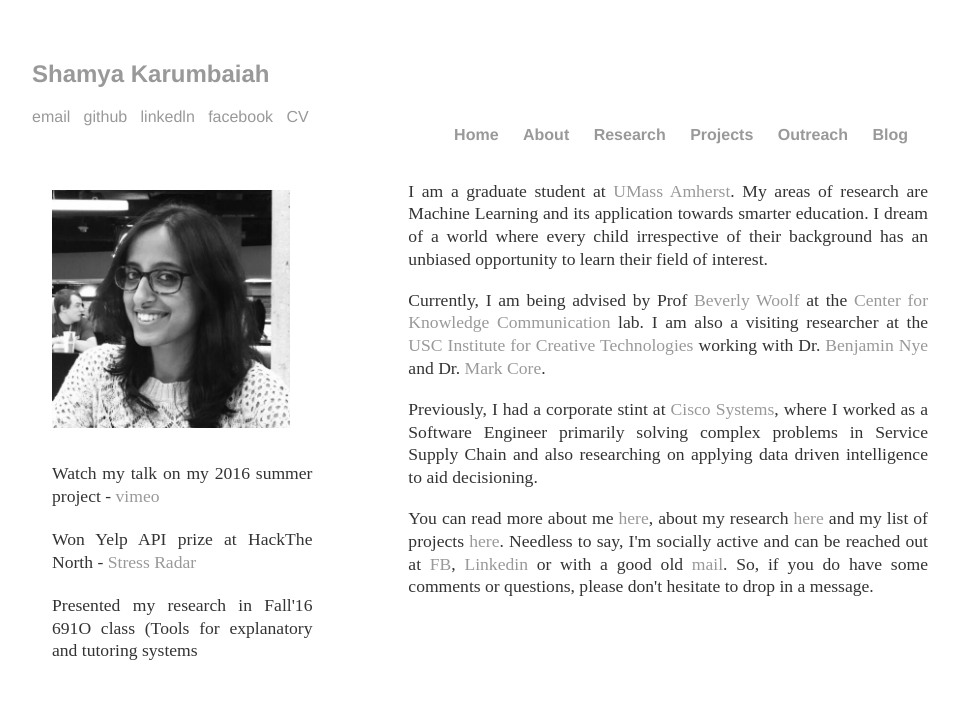
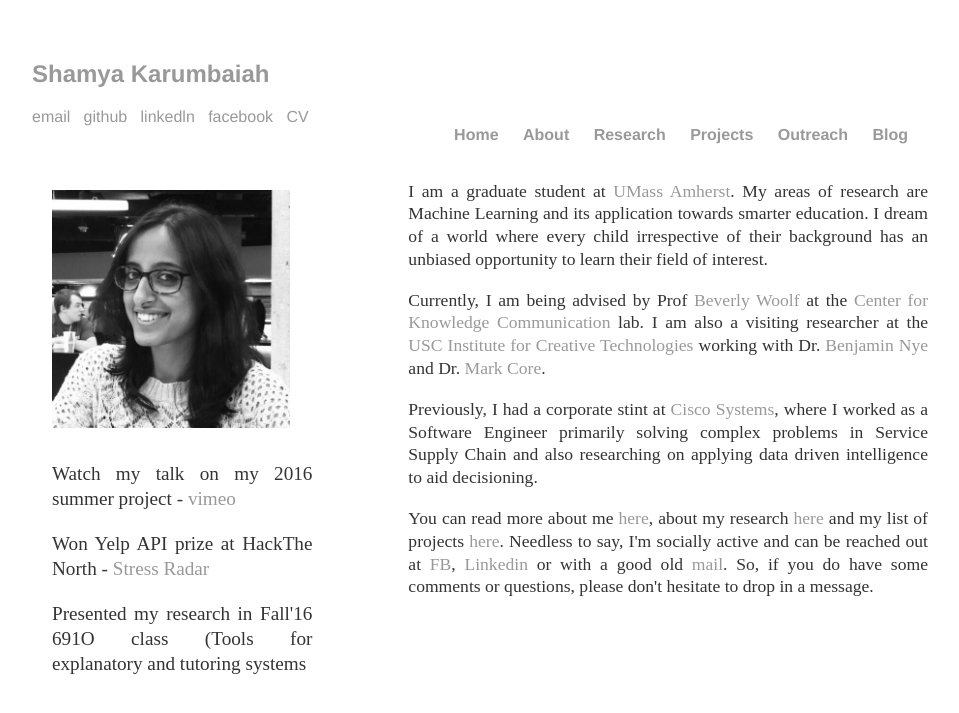
Before and after one commit to Shamya/shamyatest.github.io, a Jekyll site: the page built from index.html, in a window 1280 px wide. Shown: the top 713 px of the page, without its empty margins (160-1119 px from the left). Built offline with Jekyll 4.4.1, drawn with Linux system fonts in a browser that asks for light colours.

Commit message:
Update index.html

```diff
--- a/index.html
+++ b/index.html
@@ -7,9 +7,9 @@
   <br>
   <img src="/images/shamya.jpg" height=70% width=70% style="margin:10px 20px 10px 20px"></img>
 
-  <p style="margin:20px 60px 20px 20px" font=1pt> Watch my talk on my 2016 summer project - <a href ="https://vimeo.com/178362096">vimeo</a> </p>
-  <p style="margin:20px 60px 20px 20px">Won Yelp API prize at HackThe North - <a href ="http://devpost.com/software/hackthenorth2016-3xg5le">Stress Radar</a></p>
-  <p style="margin:20px 60px 20px 20px">Presented my research in Fall'16 691O class (Tools for explanatory and tutoring systems</a></p>
+  <p style="margin:20px 60px 20px 20px;font-size:120%"> Watch my talk on my 2016 summer project - <a href ="https://vimeo.com/178362096">vimeo</a> </p>
+  <p style="margin:20px 60px 20px 20px;font-size:120%">Won Yelp API prize at HackThe North - <a href ="http://devpost.com/software/hackthenorth2016-3xg5le">Stress Radar</a></p>
+  <p style="margin:20px 60px 20px 20px;font-size:120%">Presented my research in Fall'16 691O class (Tools for explanatory and tutoring systems</a></p>
 </div>
 
 <div style="width: 58%; float:right;  position: relative;">
```
